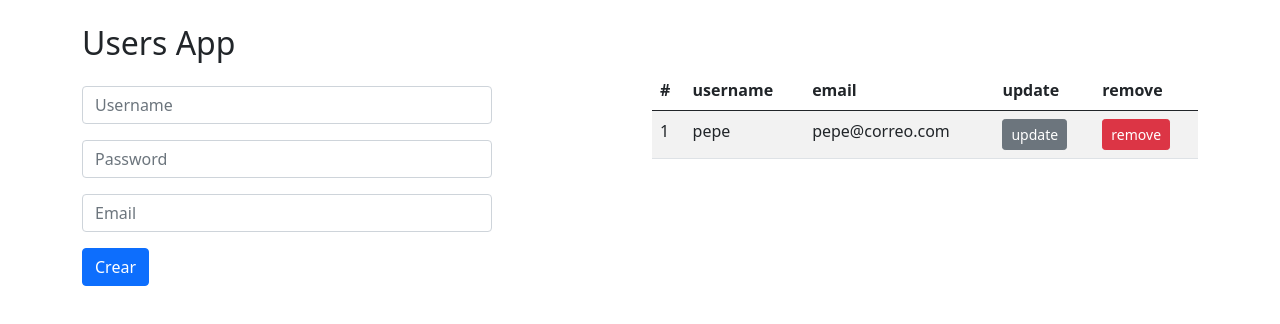
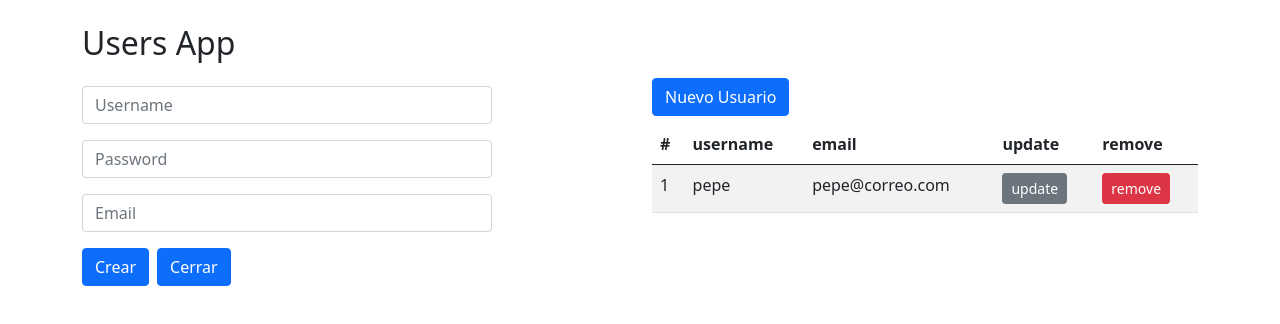
Before and after one commit to dardanqsot/react-cero-experto, a React (Vite) app in the folder 6-users-app/: page / in a window 1280 px wide. Shown: the top 324 px of the page. Built offline with nearby package versions, Linux system fonts and the light colour scheme.

Commit message:
form open/close part1

```diff
--- a/6-users-app/src/UsersApp.jsx
+++ b/6-users-app/src/UsersApp.jsx
@@ -25,6 +25,10 @@
                     />
                 </div>
                 <div className="col">
+                    <button
+                    className="btn btn-primary my-2">
+                        Nuevo Usuario
+                    </button>
                     {
                         users.length === 0
                             ? <div className="alert alert-warning">No hay usuarios en el sistema!</div>
--- a/6-users-app/src/components/UserForm.jsx
+++ b/6-users-app/src/components/UserForm.jsx
@@ -27,7 +27,7 @@
         event.preventDefault();
         if (!username || (!password && id === 0) || !email) {
             Swal.fire(
-                'Erro de validacion',
+                'Error de validacion',
                 'Debe completar los campos del formulario!',
                 'error'
             );
@@ -72,6 +72,12 @@
                 type="submit">
                 {id > 0 ? 'Editar' : 'Crear'}
             </button>
+
+            <button
+                className="btn btn-primary mx-2"
+                type="button">
+                Cerrar
+            </button>
         </form>
     )
 }
--- a/6-users-app/src/hooks/useUsers.js
+++ b/6-users-app/src/hooks/useUsers.js
@@ -21,18 +21,12 @@
 export const useUsers = () => {
     const [users, dispatch] = useReducer(usersReducer, initialUsers);
     const [userSelected, setUserSelected] = useState(initialUserForm);
+    const [visibleForm, setvisibleForm] = useState(false);
 
     const handlerAddUser = (user) => {
-        // console.log(user);
-        let type;
 
-        if (user.id === 0) {
-            type = 'addUser';
-        } else {
-            type = 'updateUser';
-        }
         dispatch({
-            type,
+            type: (user.id === 0) ? 'addUser' : 'updateUser',
             payload: user,
         });
 
@@ -45,6 +39,8 @@
                 'El usuario ha sido actualizado con exito!',
             'success'
         )
+        setvisibleForm(false);
+        setUserSelected(initialUserForm);
     }
 
     const handlerRemoveUser = (id) => {
@@ -77,12 +73,14 @@
 
     const handlerUserSelectedForm = (user) => {
         // console.log(user)
+        setvisibleForm(true);
         setUserSelected({ ...user });
     }
     return {
         users,
         userSelected,
         initialUserForm,
+        visibleForm,
 
         handlerAddUser,
         handlerRemoveUser,
```
